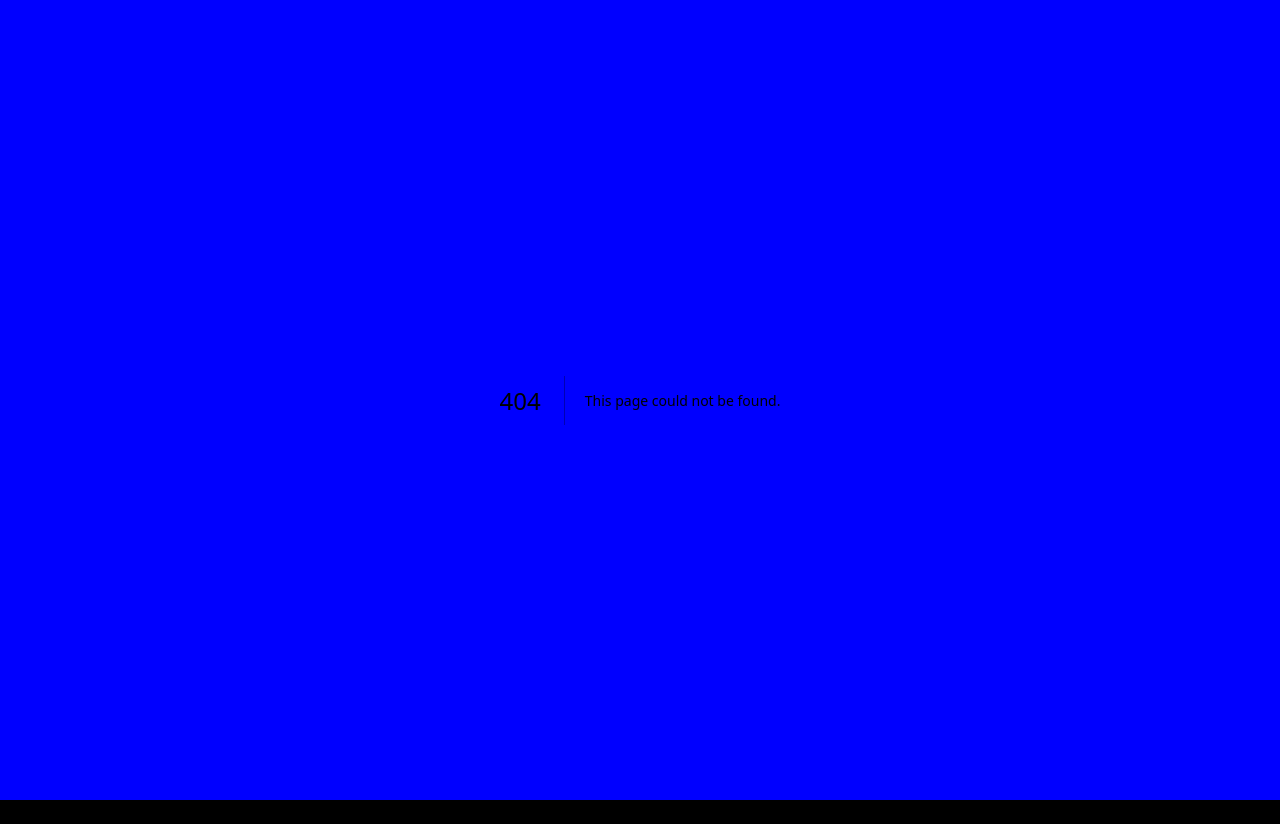
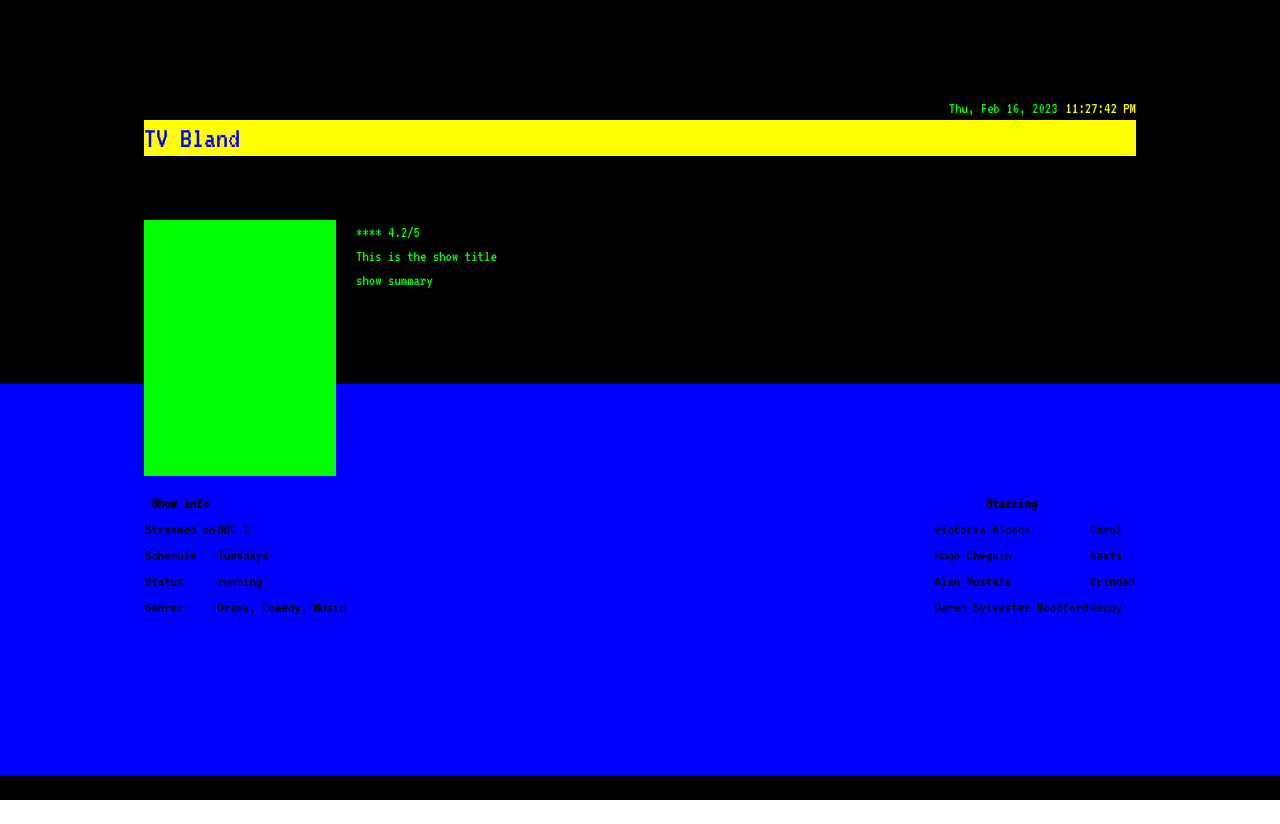
Before and after one commit to rhonamackay/nb-tt, a Next.js app in the folder tv-bland/: page /show in a window 1280 px wide. Before the commit this address had no page. After the commit the page ends 800 px from the top, so only its background shows below. Built offline with nearby package versions, Linux system fonts and the light colour scheme.

Commit message:
Desktop layout for show page

```diff
--- a/tv-bland/components/DateAndTime.tsx
+++ b/tv-bland/components/DateAndTime.tsx
@@ -1,18 +1,10 @@
 import React, { useState, useEffect } from 'react'
 
-type dateOptionsType = {
-    weekday: string,
-    year: string,
-    month: string,
-    day: string
-}
-
 function DateAndTime() {
-    const [date, setDate] = useState<Date>(new Date())
-    const options:dateOptionsType = {weekday: 'short', year: 'numeric', month: 'long', day: 'numeric' }
+    const [date, setDate] = useState<Date | undefined>(undefined)
 
     useEffect(() => {
-        const timer = setInterval(()=>setDate(new Date()), 1000)
+        var timer = setInterval(()=>setDate(new Date()), 1000)
         return function cleanup() {
             clearInterval(timer)
         }
@@ -20,7 +12,12 @@ function DateAndTime() {
 
   return (
     <p className='flex flex-row justify-end gap-2'>
-        <span className="text-green">{date.toLocaleDateString(undefined, {weekday: 'short', year: 'numeric', month: 'long', day: 'numeric' })}</span> <span className="text-yellow">{date.toLocaleTimeString()}</span>
+        {date ? <>
+                <span className="text-green">{date.toLocaleDateString(undefined, {weekday: 'short', year: 'numeric', month: 'short', day: 'numeric' })}</span> <span className="text-yellow">{date.toLocaleTimeString()}</span>
+            </>
+            :
+            <span className="text-black">date&time placeholder</span>
+            }
     </p>
   )
 }
--- a/tv-bland/components/Header.tsx
+++ b/tv-bland/components/Header.tsx
@@ -2,13 +2,16 @@ import React from 'react'
 import Title from './Title'
 import Subheader from './Subheader'
 import DateAndTime from './DateAndTime'
+import { useRouter } from 'next/router'
 
 function Header() {
+  const router = useRouter()
+
   return (
     <div className="h-96 bg-black px-36 py-24">
         <DateAndTime/>
         <Title/>
-        <Subheader/>
+       {router.asPath === '/' ? <Subheader/> : null}
     </div>
   )
 }
--- /dev/null
+++ b/tv-bland/components/InfoTable.tsx
@@ -0,0 +1,33 @@
+import React from 'react'
+
+function InfoTable() {
+  return (
+    <div>
+      <table>
+          <thead>
+              <tr><th>Show info</th></tr>
+          </thead>
+          <tbody>
+            <tr>
+              <td>Streamed on</td>
+              <td>BBC 3</td>
+            </tr>
+            <tr>
+              <td>Schedule</td>
+              <td>Tuesdays</td>
+            </tr>
+            <tr>
+              <td>Status</td>
+              <td>running</td>
+            </tr>
+            <tr>
+              <td>Genres</td>
+              <td>Drama, Comedy, Music</td>
+            </tr>
+          </tbody>
+      </table>
+    </div>
+  )
+}
+
+export default InfoTable
--- /dev/null
+++ b/tv-bland/components/StarringTable.tsx
@@ -0,0 +1,53 @@
+import React from 'react'
+
+function StarringTable() {
+  return (
+    <div>
+        <table>
+            <thead>
+                <tr>
+                    <th>
+                        Starring
+                    </th>
+                </tr>
+            </thead>
+            <tbody>
+                <tr>
+                    <td>
+                        Victoria Alcock
+                    </td>
+                    <td>
+                        Carol
+                    </td>
+                </tr>
+                <tr>
+                    <td>
+                        Hugo Chegwin
+                    </td>
+                    <td>
+                        Beats
+                    </td>
+                </tr>
+                <tr>
+                    <td>
+                        Alan Mustafa
+                    </td>
+                    <td>
+                        Grindah
+                    </td>
+                </tr>
+                <tr>
+                    <td>
+                        Daren Sylvester Woodford
+                    </td>
+                    <td>
+                        Decoy
+                    </td>
+                </tr>
+            </tbody>
+        </table>
+    </div>
+  )
+}
+
+export default StarringTable
--- a/tv-bland/pages/_app.tsx
+++ b/tv-bland/pages/_app.tsx
@@ -1,9 +1,11 @@
 import Footer from '@/components/Footer'
+import Header from '@/components/Header'
 import '@/styles/globals.css'
 import type { AppProps } from 'next/app'
 
 export default function App({ Component, pageProps }: AppProps) {
-  return <div className="w-full min-h-screen bg-blue ">
+  return <div className="w-full min-h-screen bg-blue flex flex-col justify-between">
+    <Header/>
     <Component {...pageProps} />
     <Footer/>
   </div>
--- a/tv-bland/pages/index.tsx
+++ b/tv-bland/pages/index.tsx
@@ -5,7 +5,6 @@ import React from 'react'
 export default function Home() {
   return (
     <div className='h-full w-full'>
-      <Header/>
       <ShowDisplay/>
     </div>
   )
--- /dev/null
+++ b/tv-bland/pages/show/index.tsx
@@ -0,0 +1,24 @@
+import InfoTable from '@/components/InfoTable'
+import StarringTable from '@/components/StarringTable'
+import React from 'react'
+
+function id() {
+  return (
+    <div className="px-36">
+      <div className="mt-neg20rem text-green flex flex-row gap-5 pb-3.5">
+        <div className='bg-green h-64 w-48'>img placeholder</div>
+        <div className='flex flex-col'>
+          <span>**** 4.2/5</span>
+          <h2>This is the show title</h2>
+          <p>show summary</p>
+        </div>
+      </div>
+      <div className="w-full flex flex-row justify-between">
+        <InfoTable/>
+        <StarringTable/>
+      </div>
+    </div>
+  )
+}
+
+export default id
--- a/tv-bland/tailwind.config.js
+++ b/tv-bland/tailwind.config.js
@@ -10,7 +10,8 @@ module.exports = {
   theme: {
       extend: {
         spacing: {
-          'neg7rem': '-7rem'
+          'neg7rem': '-7rem',
+          'neg20rem': '-20rem'
         },
         fontFamily: {
           sans: ['VT323', ...defaultTheme.fontFamily.sans]
```
